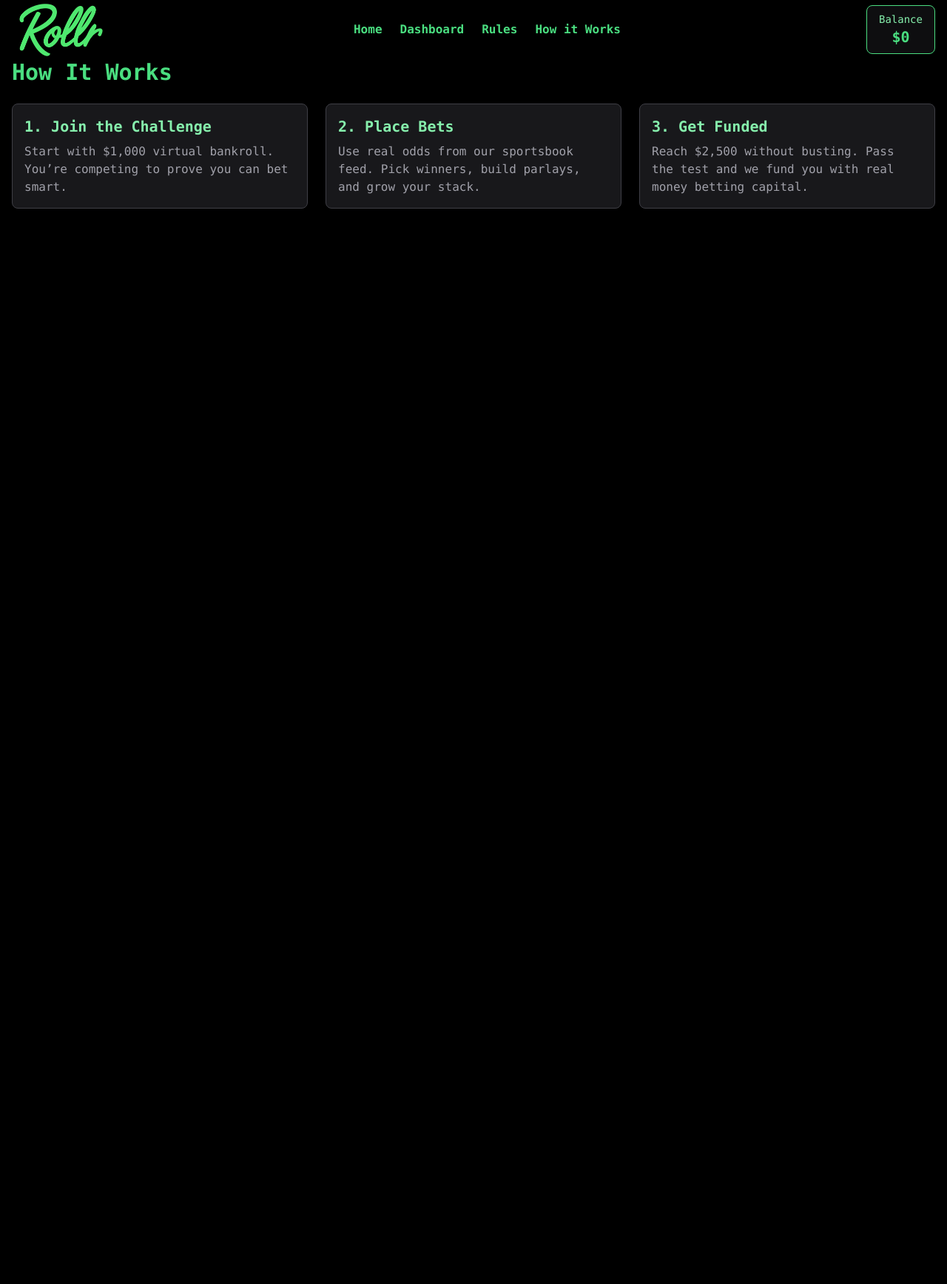
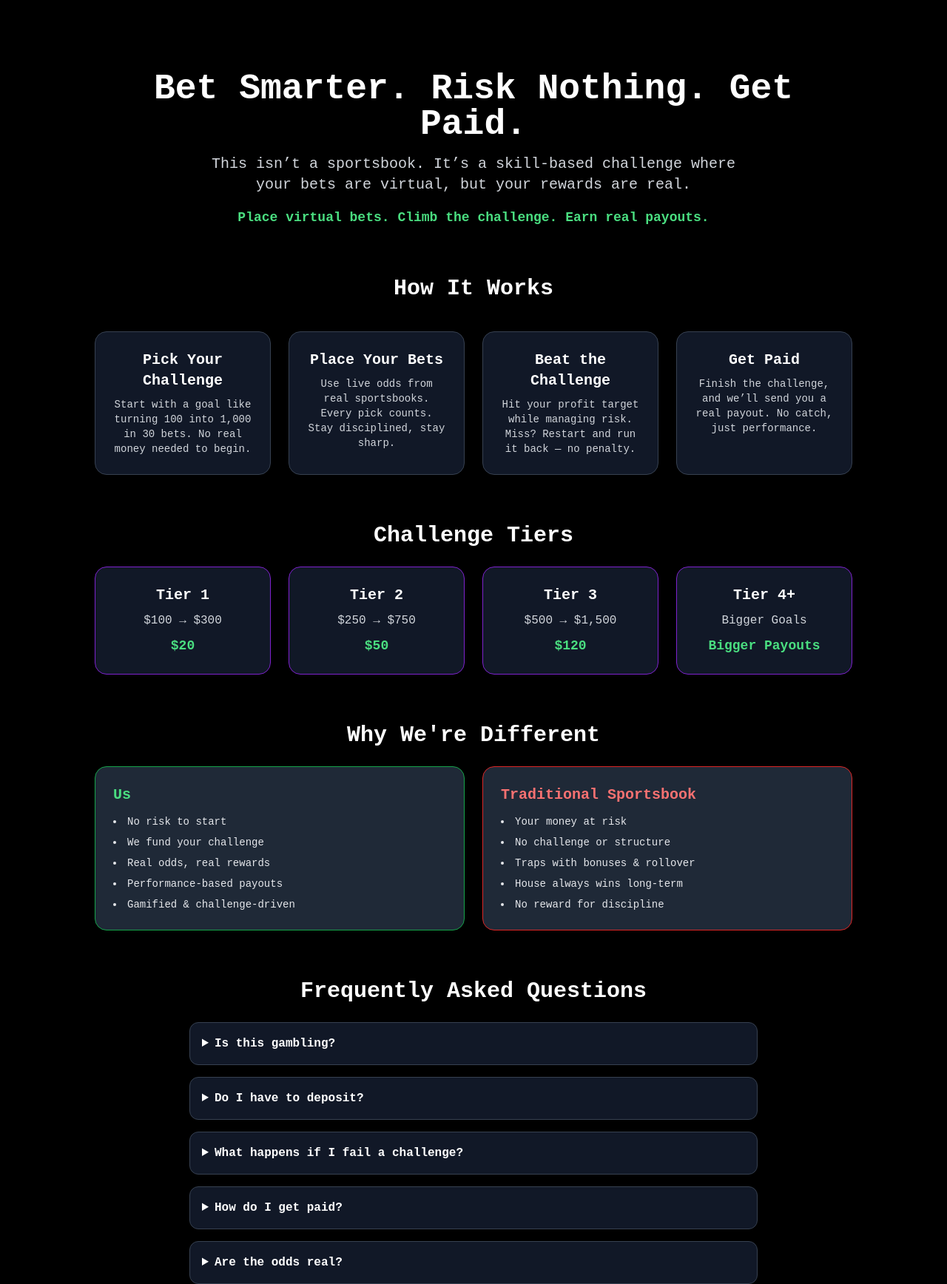
Before and after one commit to chipotleman/fundedfinal, a Next.js app: page /how-it-works in a window 1280 px wide. Shown: the whole page at 74% size. Before the commit the page ends 800 px from the top, so only its background shows below. Built offline with nearby package versions, Linux system fonts and the light colour scheme.

Commit message:
Update how-it-works.js

```diff
--- a/pages/how-it-works.js
+++ b/pages/how-it-works.js
@@ -1,26 +1,139 @@
-import TopNavbar from '../components/TopNavbar';
+// pages/how-it-works.js
+import React from "react";
 
-export default function HowItWorks({ bankroll = 0, selectedBets = [] }) {
+const HowItWorks = ({ selectedBets = [], bankroll = 1000 }) => {
   return (
-    <div className="bg-black text-white min-h-screen font-mono">
-      <TopNavbar bankroll={bankroll} selectedBets={selectedBets} />
-      <div className="pt-[80px] px-4">
-        <h1 className="text-3xl font-bold text-green-400 mb-6">How It Works</h1>
-        <div className="grid sm:grid-cols-3 gap-6">
-          <div className="bg-zinc-900 p-4 rounded-lg border border-zinc-700">
-            <h2 className="text-xl font-semibold text-green-300 mb-2">1. Join the Challenge</h2>
-            <p className="text-zinc-400">Start with $1,000 virtual bankroll. You’re competing to prove you can bet smart.</p>
+    <div className="min-h-screen bg-black text-white pt-24 px-6 sm:px-12 lg:px-32 space-y-16">
+      {/* Hero Section */}
+      <section className="text-center space-y-4">
+        <h1 className="text-4xl sm:text-5xl font-extrabold neon-text">
+          Bet Smarter. Risk Nothing. Get Paid.
+        </h1>
+        <p className="text-lg sm:text-xl text-gray-300 max-w-3xl mx-auto">
+          This isn’t a sportsbook. It’s a skill-based challenge where your bets are virtual, but your rewards are real.
+        </p>
+        <p className="text-md sm:text-lg text-green-400 mt-2 font-semibold">
+          Place virtual bets. Climb the challenge. Earn real payouts.
+        </p>
+      </section>
+
+      {/* Step-by-Step Section */}
+      <section className="space-y-10">
+        <h2 className="text-3xl font-bold neon-text text-center">How It Works</h2>
+        <div className="grid sm:grid-cols-2 lg:grid-cols-4 gap-6">
+          {[
+            {
+              title: "Pick Your Challenge",
+              description: "Start with a goal like turning 100 into 1,000 in 30 bets. No real money needed to begin.",
+            },
+            {
+              title: "Place Your Bets",
+              description: "Use live odds from real sportsbooks. Every pick counts. Stay disciplined, stay sharp.",
+            },
+            {
+              title: "Beat the Challenge",
+              description: "Hit your profit target while managing risk. Miss? Restart and run it back — no penalty.",
+            },
+            {
+              title: "Get Paid",
+              description: "Finish the challenge, and we’ll send you a real payout. No catch, just performance.",
+            },
+          ].map((step, idx) => (
+            <div
+              key={idx}
+              className="bg-gray-900 rounded-2xl p-6 text-center shadow-xl border border-gray-700 hover:border-green-500 transition-all"
+            >
+              <h3 className="text-xl font-bold mb-2 neon-text">{step.title}</h3>
+              <p className="text-sm text-gray-300">{step.description}</p>
+            </div>
+          ))}
+        </div>
+      </section>
+
+      {/* Challenge Tiers Section */}
+      <section className="space-y-6">
+        <h2 className="text-3xl font-bold text-center neon-text">Challenge Tiers</h2>
+        <div className="grid sm:grid-cols-2 lg:grid-cols-4 gap-6">
+          {[
+            { tier: "Tier 1", goal: "$100 → $300", payout: "$20" },
+            { tier: "Tier 2", goal: "$250 → $750", payout: "$50" },
+            { tier: "Tier 3", goal: "$500 → $1,500", payout: "$120" },
+            { tier: "Tier 4+", goal: "Bigger Goals", payout: "Bigger Payouts" },
+          ].map((t, idx) => (
+            <div
+              key={idx}
+              className="bg-gray-900 rounded-2xl p-6 text-center border border-purple-700 hover:border-yellow-400 shadow-lg"
+            >
+              <h4 className="text-xl font-bold neon-text mb-2">{t.tier}</h4>
+              <p className="text-md text-gray-300">{t.goal}</p>
+              <p className="text-lg text-green-400 font-semibold mt-2">{t.payout}</p>
+            </div>
+          ))}
+        </div>
+      </section>
+
+      {/* Comparison Section */}
+      <section className="space-y-6">
+        <h2 className="text-3xl font-bold text-center neon-text">Why We're Different</h2>
+        <div className="grid md:grid-cols-2 gap-6">
+          <div className="bg-gray-800 rounded-2xl p-6 border border-green-600">
+            <h3 className="text-xl font-bold mb-3 text-green-400">Us</h3>
+            <ul className="list-disc list-inside space-y-2 text-sm text-gray-200">
+              <li>No risk to start</li>
+              <li>We fund your challenge</li>
+              <li>Real odds, real rewards</li>
+              <li>Performance-based payouts</li>
+              <li>Gamified & challenge-driven</li>
+            </ul>
           </div>
-          <div className="bg-zinc-900 p-4 rounded-lg border border-zinc-700">
-            <h2 className="text-xl font-semibold text-green-300 mb-2">2. Place Bets</h2>
-            <p className="text-zinc-400">Use real odds from our sportsbook feed. Pick winners, build parlays, and grow your stack.</p>
-          </div>
-          <div className="bg-zinc-900 p-4 rounded-lg border border-zinc-700">
-            <h2 className="text-xl font-semibold text-green-300 mb-2">3. Get Funded</h2>
-            <p className="text-zinc-400">Reach $2,500 without busting. Pass the test and we fund you with real money betting capital.</p>
+          <div className="bg-gray-800 rounded-2xl p-6 border border-red-600">
+            <h3 className="text-xl font-bold mb-3 text-red-400">Traditional Sportsbook</h3>
+            <ul className="list-disc list-inside space-y-2 text-sm text-gray-200">
+              <li>Your money at risk</li>
+              <li>No challenge or structure</li>
+              <li>Traps with bonuses & rollover</li>
+              <li>House always wins long-term</li>
+              <li>No reward for discipline</li>
+            </ul>
           </div>
         </div>
-      </div>
+      </section>
+
+      {/* FAQ Section */}
+      <section className="space-y-6">
+        <h2 className="text-3xl font-bold text-center neon-text">Frequently Asked Questions</h2>
+        <div className="space-y-4 max-w-3xl mx-auto">
+          {[
+            {
+              q: "Is this gambling?",
+              a: "No. You’re not risking any real money. This is a skill-based challenge where performance earns payouts.",
+            },
+            {
+              q: "Do I have to deposit?",
+              a: "Nope. You can start a challenge without spending a dollar.",
+            },
+            {
+              q: "What happens if I fail a challenge?",
+              a: "Nothing. You can restart the challenge at any time — there are no fees or punishments.",
+            },
+            {
+              q: "How do I get paid?",
+              a: "Once you complete a challenge, we’ll send your payout via your preferred method — Venmo, PayPal, etc.",
+            },
+            {
+              q: "Are the odds real?",
+              a: "Yes. All odds are pulled from live sportsbooks. It’s just like placing a real bet, minus the risk.",
+            },
+          ].map((item, idx) => (
+            <details key={idx} className="bg-gray-900 p-4 rounded-xl border border-gray-700 hover:border-blue-500 transition-all">
+              <summary className="font-semibold text-white cursor-pointer">{item.q}</summary>
+              <p className="mt-2 text-gray-300 text-sm">{item.a}</p>
+            </details>
+          ))}
+        </div>
+      </section>
     </div>
   );
-}
+};
+
+export default HowItWorks;
```
